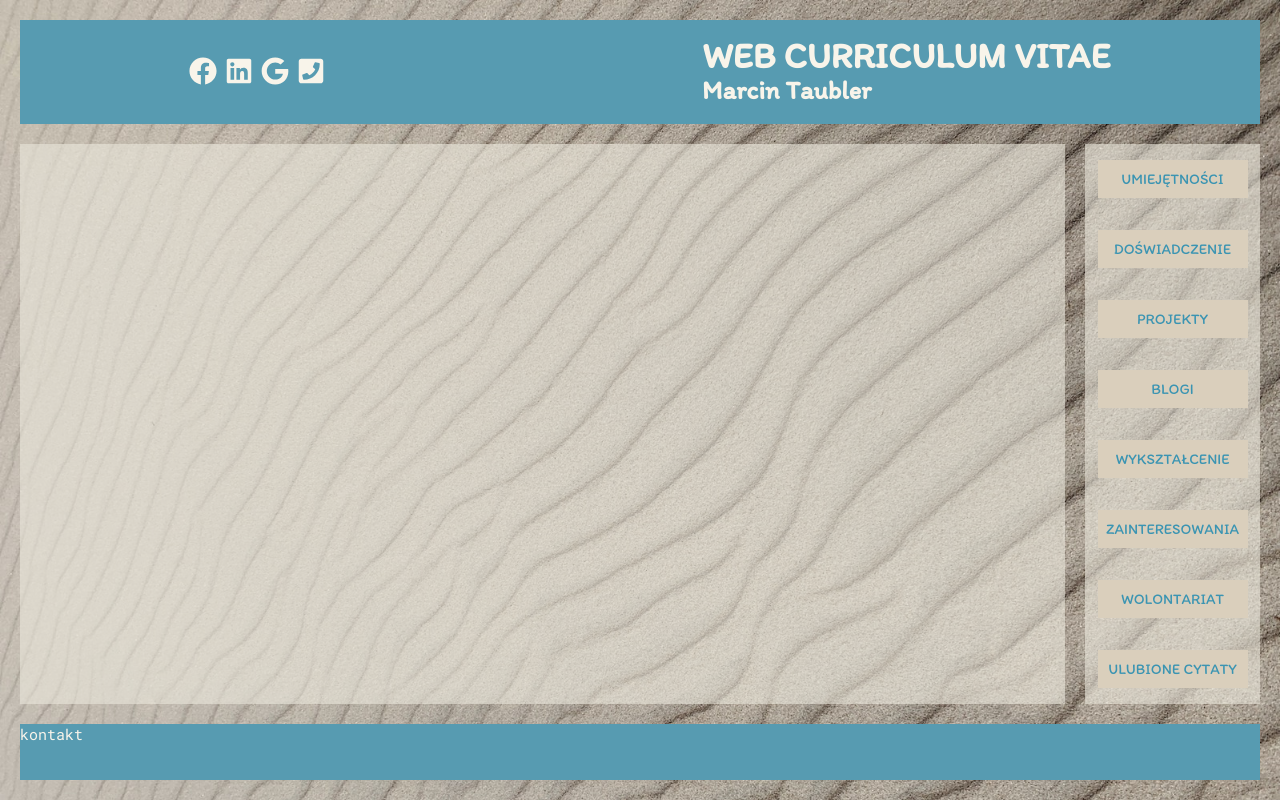
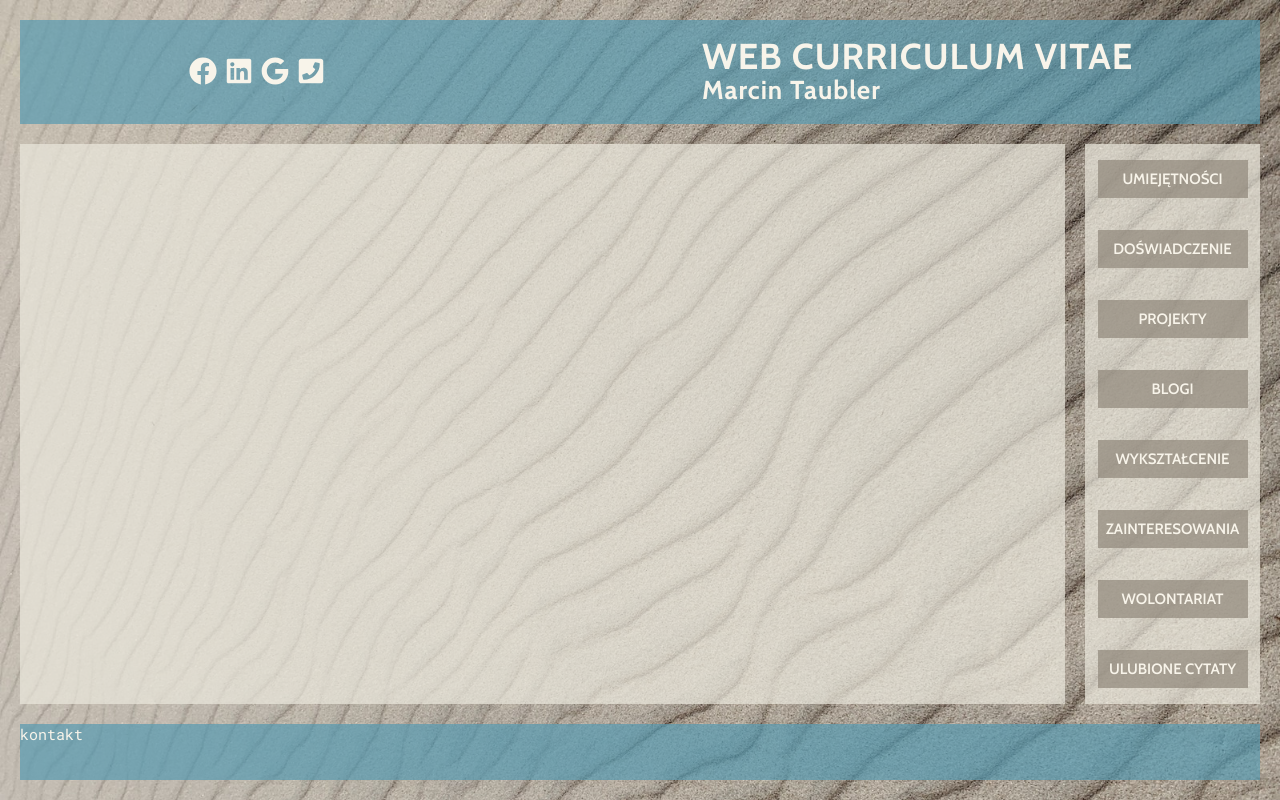
Before and after one commit to daily-webdev/e-cv, a React app: page /green in a window 1280 px wide. Built offline with nearby package versions, Linux system fonts and the light colour scheme.

Commit message:
change font and add transparent backgrounds

```diff
--- a/src/styles/_variables.scss
+++ b/src/styles/_variables.scss
@@ -1,8 +1,10 @@
 $background: #ece8dd;
-$background-trans: rgb(236, 232, 221, 0.6);
+$background-trans: rgb(236, 232, 221, 0.7);
 $water: #579bb1;
+$water-trans: rgb(87, 155, 177, 0.7);;
 $dark-water: #3a94b2;
 // $sand: #e1d7c6;
 $sand: #dacfbc;
+$dark-sand: rgba(144, 136, 123, 0.7);
 $light: #f8f4ea;
 $shadow: #c4a78e;
--- a/src/styles/components.scss
+++ b/src/styles/components.scss
@@ -4,10 +4,10 @@
 .categories {
   width: 100%;
   text-align: center;
-  font-family: "Itim";
+  font-family: "Cabin";
   text-transform: uppercase;
   font-size: 15px;
-  font-weight: 400;
+  font-weight: 600;
 
   ul {
     display: flex;
@@ -22,12 +22,12 @@
         height: 30px;
         line-height: 30px;
         display: block;
-        color: variables.$dark-water;
-        background-color: variables.$sand;
+        color: variables.$light;
+        background-color: variables.$dark-sand;
         // border: 2px solid black;
       }
       a:visited {
-        color: variables.$dark-water;
+        color: variables.$light;
       }
     }
   }
--- a/src/styles/footer.scss
+++ b/src/styles/footer.scss
@@ -3,7 +3,7 @@
 .footer {
   width: calc(100vw - 40px);
   height: 7vh;
-  background-color: variables.$water;
+  background-color: variables.$water-trans;
   margin: 20px;
   color: variables.$light;
 }
--- a/src/styles/header.scss
+++ b/src/styles/header.scss
@@ -1,12 +1,12 @@
-@use './variables';
+@use "./variables";
 
 .header {
   width: calc(100vw - 40px);
   height: 13vh;
-  background-color: variables.$water;
+  // background-image: url("http://localhost:8080/public/img/water1.jpg");
+  background-color: variables.$water-trans;
   margin: 20px;
   position: relative;
-
 }
 
 .titles {
@@ -22,10 +22,8 @@
   h2 {
     font-size: 26px;
   }
-  font-family: "Itim";
-  // letter-spacing: 5px;
-
-
+  font-family: "Cabin";
+  letter-spacing: 1px;
 }
 
 .social {
@@ -35,15 +33,15 @@
   top: 50%;
   left: 3%;
   transform: translateY(-50%);
-  background-color: variables.$water;
+  background-color: transparent;
   text-align: center;
   font-size: 28px;
   line-height: 56px;
   button {
-font-size: 28px;
-color: variables.$light;
-background-color: transparent;
-border: 0;
+    font-size: 28px;
+    color: variables.$light;
+    background-color: transparent;
+    border: 0;
   }
   * {
     margin: 0px 2px;
--- a/src/styles/index.scss
+++ b/src/styles/index.scss
@@ -1,5 +1,5 @@
 @use "./variables";
-@import url("https://fonts.googleapis.com/css2?family=Itim&family=Roboto+Mono&display=swap");
+@import url('https://fonts.googleapis.com/css2?family=Cabin:wght@400;600;700&family=Roboto+Mono:wght@400;700&display=swap');
 
 
 * {
@@ -12,7 +12,7 @@ body {
   font-family: "Roboto Mono", Arial, Helvetica, sans-serif;
   color: variables.$dark-water;
   // background-color: variables.$background;
-  background-image: url("http://localhost:8080/public/img/back1.jpg");
+  background-image: url("http://localhost:8080/public/img/sand1.jpg");
   background-size: cover;
   font-size: 15px;
 }
--- a/src/styles/main.scss
+++ b/src/styles/main.scss
@@ -16,13 +16,14 @@
   position: absolute;
   top: calc(13vh + 20px);
   left: calc(100vw - 215px);
-  font-family: "Itim";
+  font-family: "Cabin";
+  font-size: 15px;
+  font-weight: 600;
 }
 
 .aside__menu {
   height: 100%;
-  font-size: 15px;
-  font-weight: 400;
+
 
   ul {
     height: 100%;
@@ -40,11 +41,11 @@
         margin: auto;
         padding: 10px 0;
         // border: 2px solid black;
-        color: variables.$dark-water;
-        background-color: variables.$sand;
+        color: variables.$light;
+        background-color: variables.$dark-sand;
       }
       a:visited {
-        color: variables.$dark-water;
+        color: variables.$light;
       }
     }
     text-transform: uppercase;
```
Also changed, not shown: public/img/back2.jpg (deleted), public/img/back3.jpg (deleted), public/img/sand1.jpg (renamed from public/img/back1.jpg).
